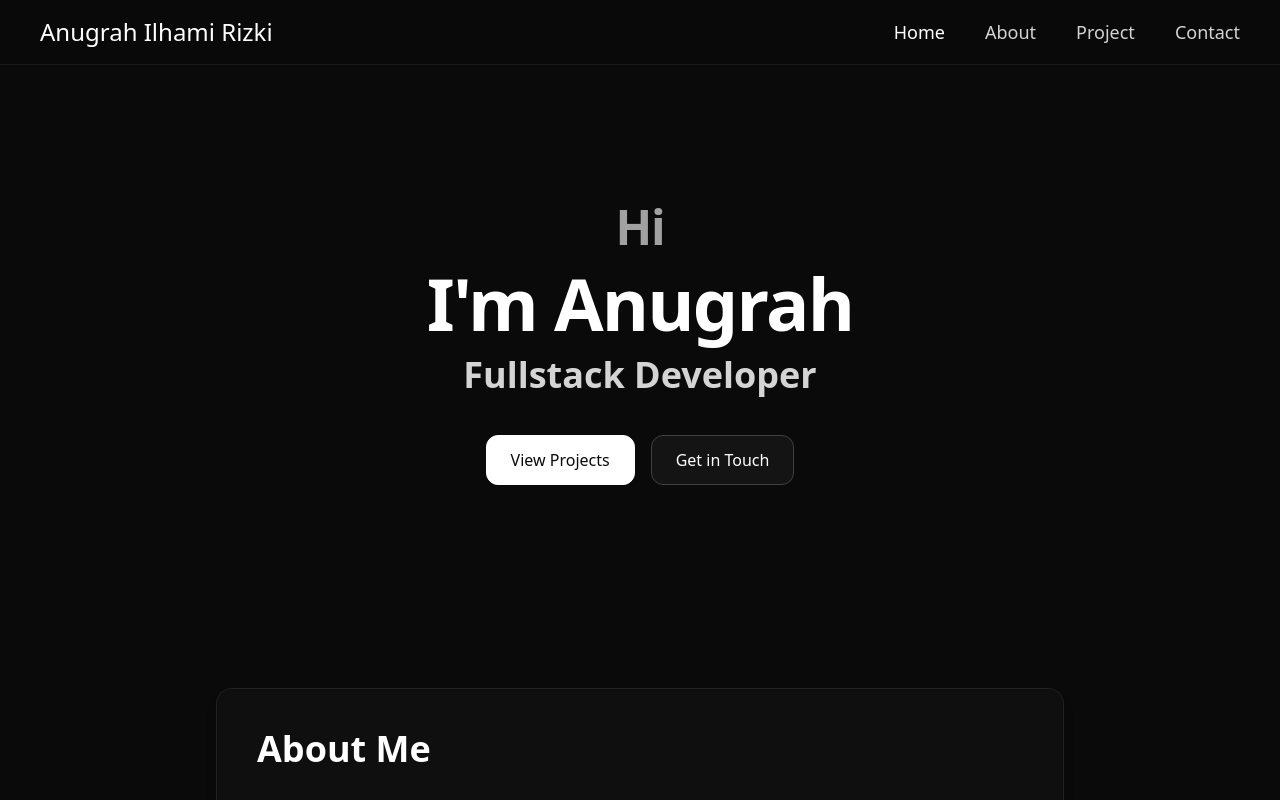
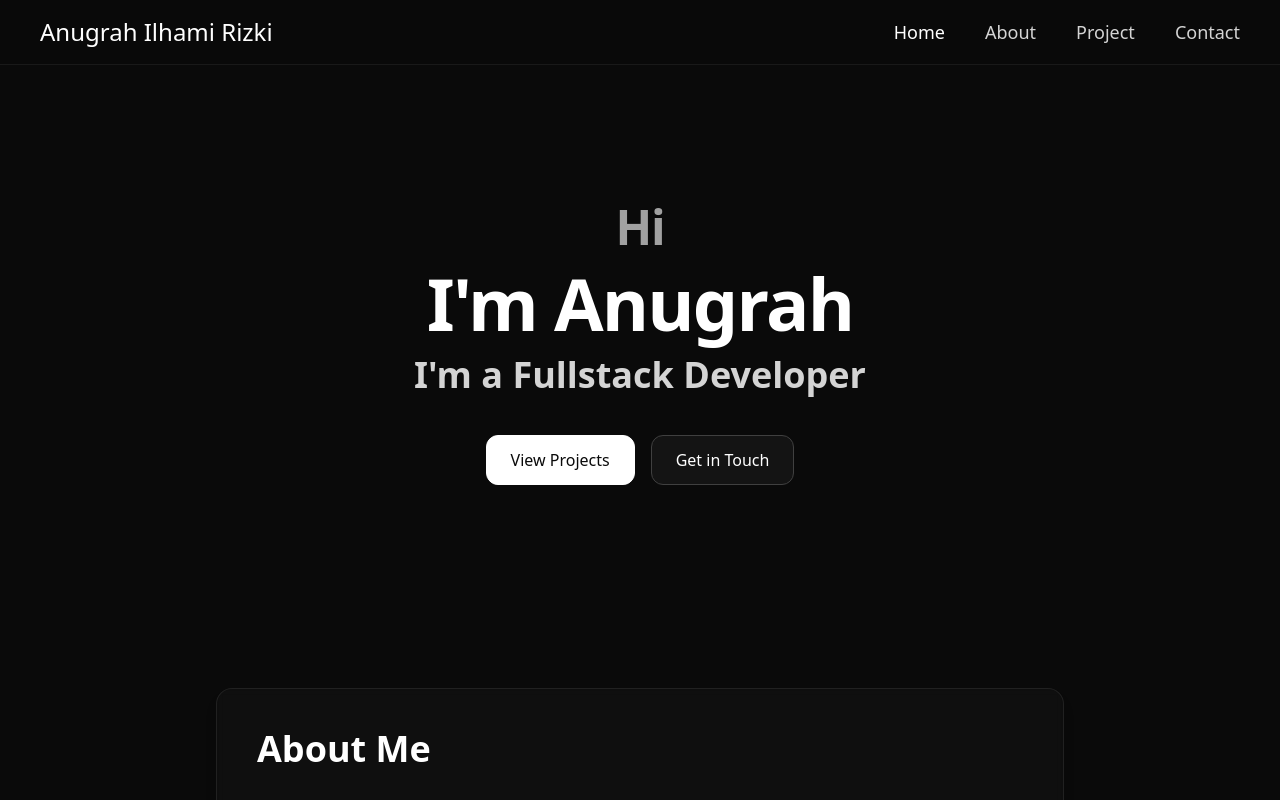
Before and after one commit to anugrah-ir/portfolio-website, a Next.js app: page / in a window 1280 px wide. Shown: the top 800 px of the page. Built offline with nearby package versions, Linux system fonts and the light colour scheme.

Commit message:
fix(home): update hero subtitle to 'I\'m a Fullstack Developer'

```diff
--- a/src/app/page.tsx
+++ b/src/app/page.tsx
@@ -14,7 +14,7 @@ export default function Home() {
             I&apos;m {siteData.author.nickName}
           </h1>
           <h2 className="text-xl font-semibold text-neutral-300 sm:text-2xl lg:text-4xl">
-            {siteData.author.role}
+            I&apos;m a {siteData.author.role}
           </h2>
         </div>
 
```
